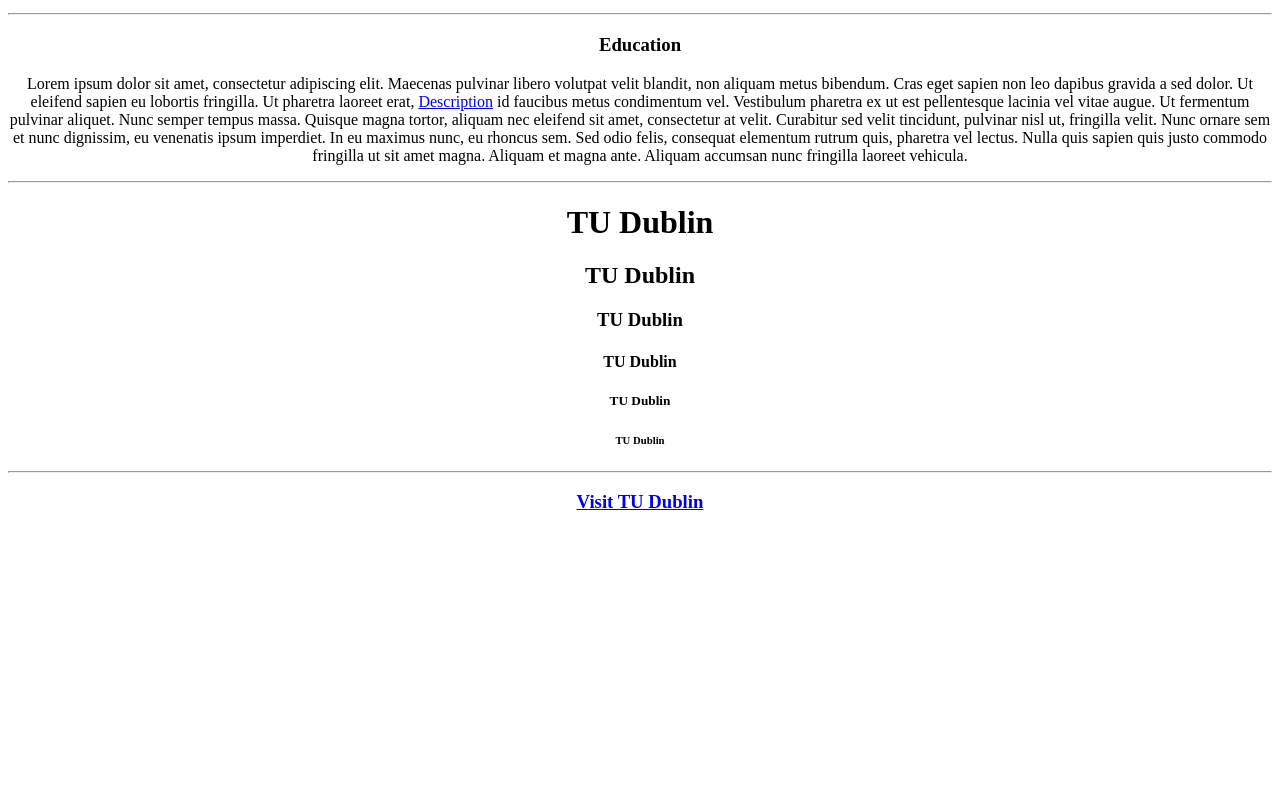
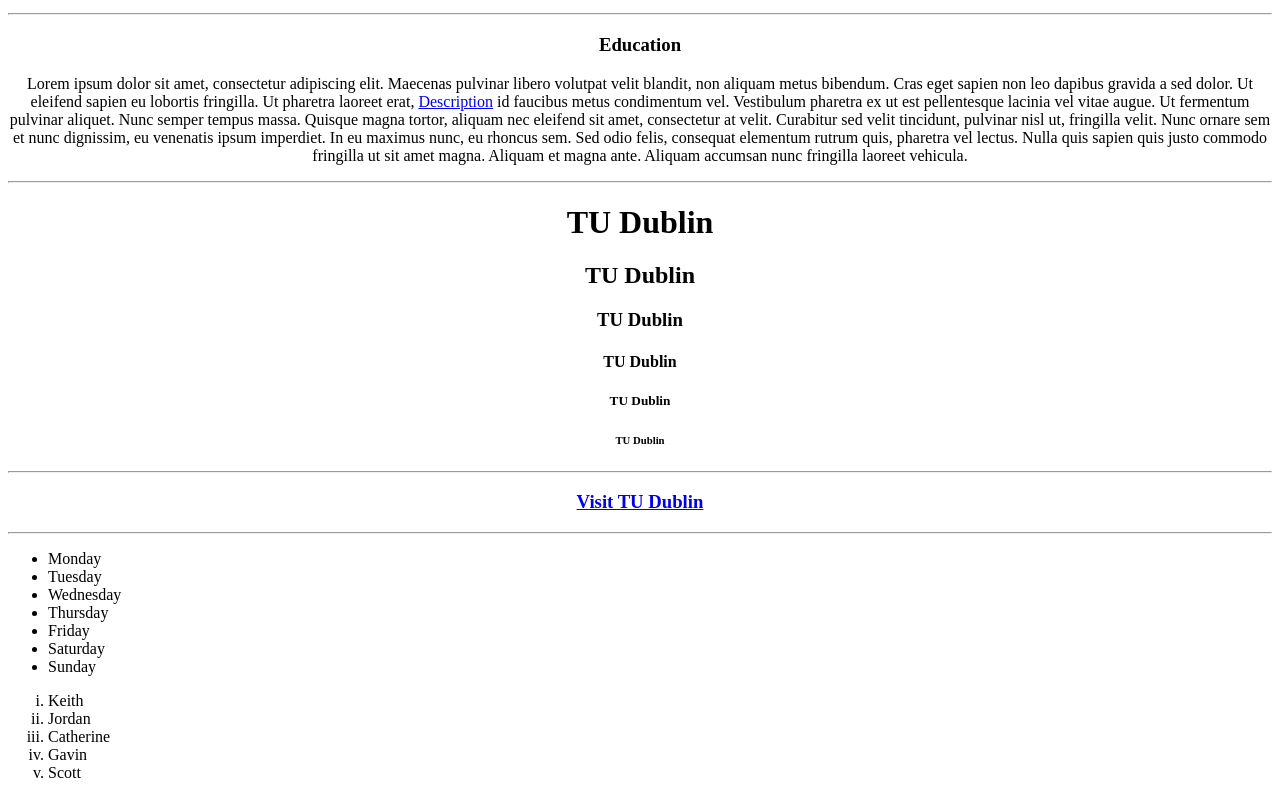
Before and after one commit to Richiefinegan11/courseWork, a plain HTML site: page Week2/index.html in a window 1280 px wide. Shown: the part 1222-2020 px from the top of the page. Before the commit the page ends 1754 px from the top, so only its background shows below. Drawn offline with Linux system fonts and the light colour scheme.

Commit message:
Added more content

```diff
--- a/Week2/index.html
+++ b/Week2/index.html
@@ -108,4 +108,21 @@
     <h6>TU Dublin</h6>
     <hr>
     <a href="http://www.tudublin.ie" target="_blank" rel="noopener noreferrer"><h3>Visit TU Dublin</h3></a>
+    <hr>
+    <ul>
+        <li>Monday</li>
+        <li>Tuesday</li>
+        <li>Wednesday</li>
+        <li>Thursday</li>
+        <li>Friday</li>
+        <li>Saturday</li>
+        <li>Sunday</li>
+    </ul>
+    <ol type="i">
+        <li>Keith</li>
+        <li>Jordan</li>
+        <li>Catherine</li>
+        <li>Gavin</li>
+        <li>Scott</li>
+    </ol>
 </body>
```
